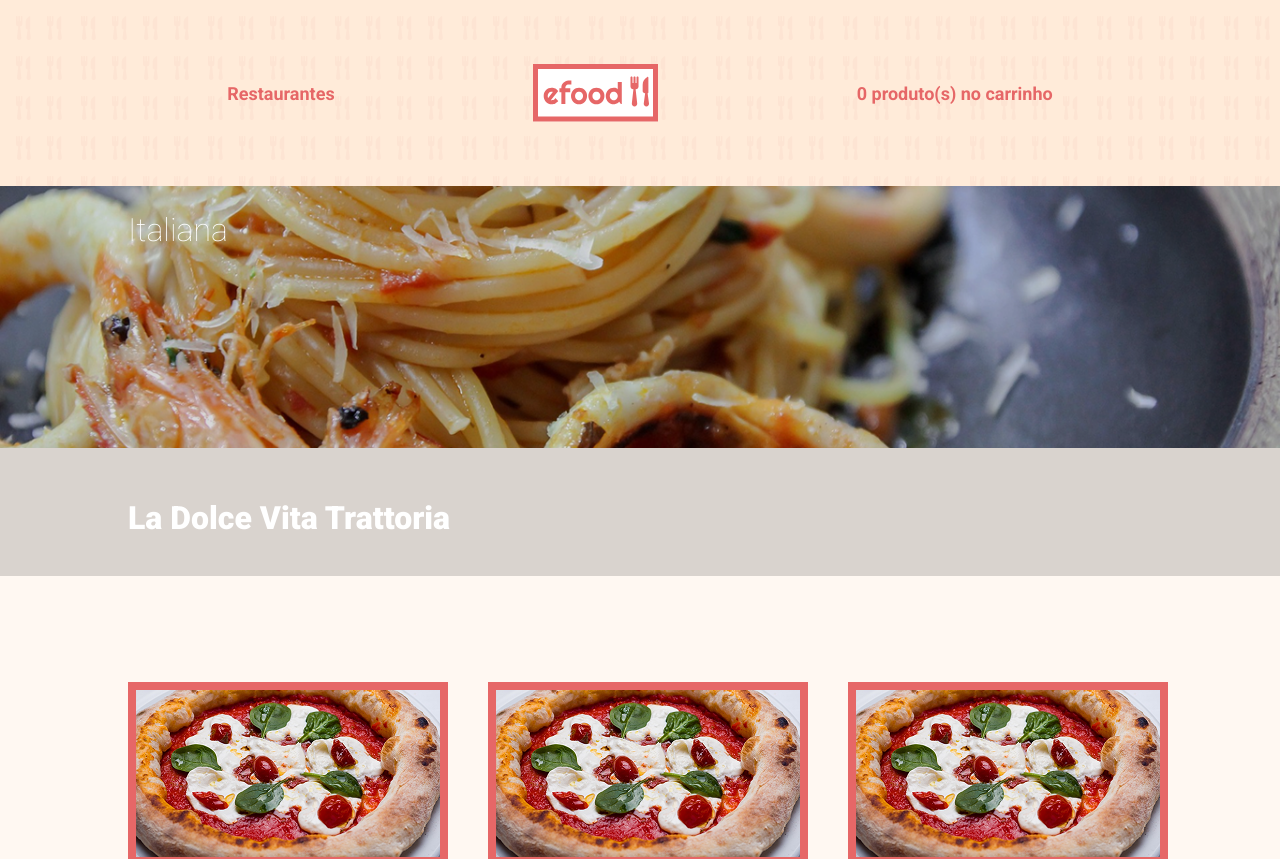
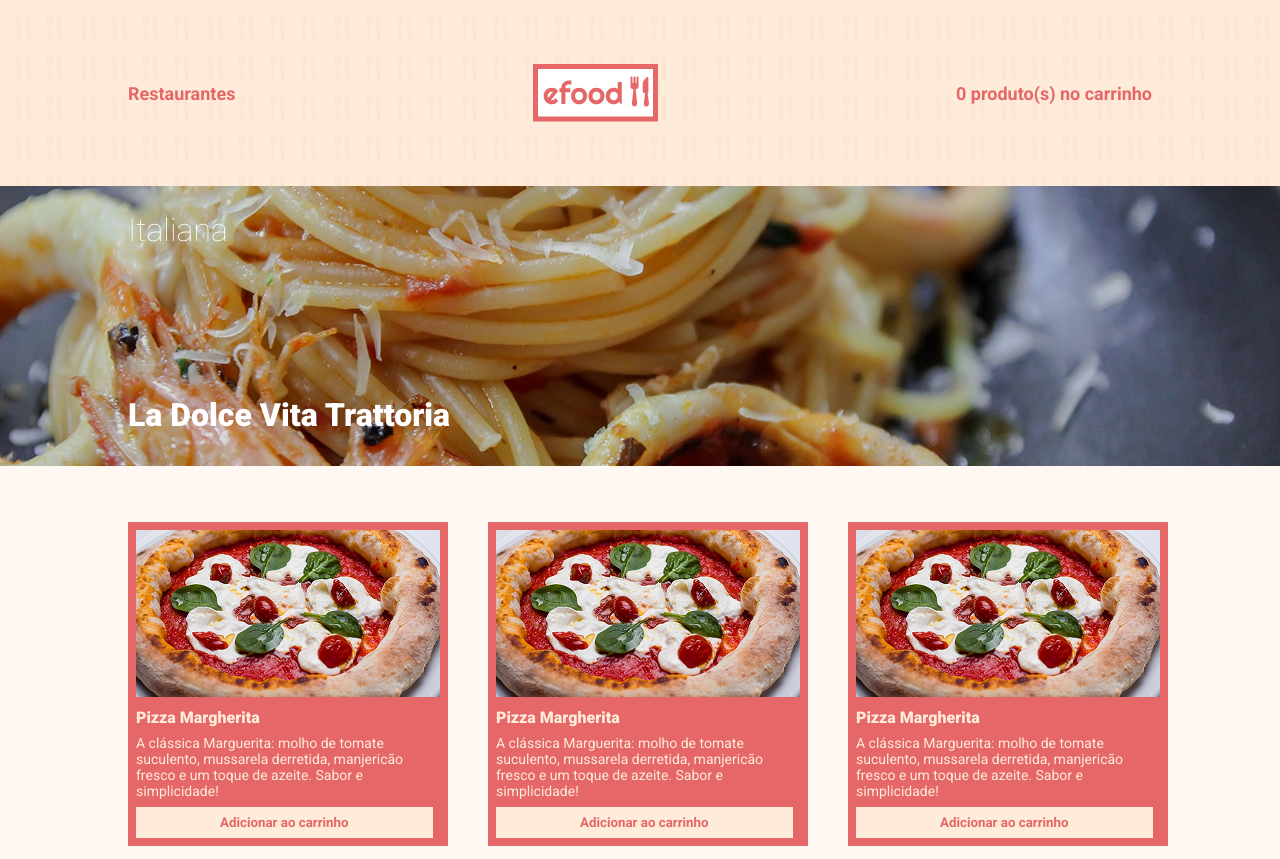
Before and after one commit to FHg80/efood, a React (Create React App) app: page /profile in a window 1280 px wide. Shown: the top 859 px of the page. Built offline with nearby package versions, Linux system fonts and the light colour scheme.

Commit message:
ajustes no banner e no header do profile

```diff
--- a/src/components/Banner/styles.ts
+++ b/src/components/Banner/styles.ts
@@ -3,45 +3,42 @@
 import { cores } from "../../styles";
 
 export const Imagem = styled.div`
-    padding-top: 220px;
-    padding-bottom: 220px;
-    background-repeat: no-repeat;
-    background-size: contain;
-    position: relative;
-    z-index: 0;
+  height: 280px;
+  background-repeat: no-repeat;
+  background-size: cover;
+  position: relative;
+  z-index: 0;
 `
 export const ImagemOverlay = styled.div`
     background-color: rgb(0, 0, 0, .15);
         content: '';
         width: 100%;
-        height: 390px;
+        height: 280px;
         position: absolute;
         left:0;
         top: 0;
         z-index: 1;
 `
 export const BannerContainer = styled.div`
+    height: 280px;
     display: flex;
     flex-direction: column;
     justify-content: space-between;
-    position: absolute;
-    top: 0;
+`
+export const Categoria = styled.h2`
     margin-top: 25px;
-`
-
-export const NomeRestaurante = styled.h1`
     font-size: 32px;
-    font-weight: 900;
+    font-weight: 100;
     color: ${cores.white};
     position: relative;
     z-index: 2;
 `
 
-export const Categoria = styled.h2`
+export const NomeRestaurante = styled.h1`
+    font-weight: 900;
+    color: ${cores.white};
     font-size: 32px;
-    font-weight: 100;
-    color: ${cores.white};
     position: relative;
     z-index: 2;
-    margin-bottom: 250px;
+    margin-bottom: 32px;
 `
--- a/src/components/Header/styles.ts
+++ b/src/components/Header/styles.ts
@@ -7,7 +7,7 @@
 
 export const HeaderContainer = styled.div`
     display: flex;
-    justify-content: space-around;
+    justify-content: space-between;
     align-items: center;
 `
 
```
